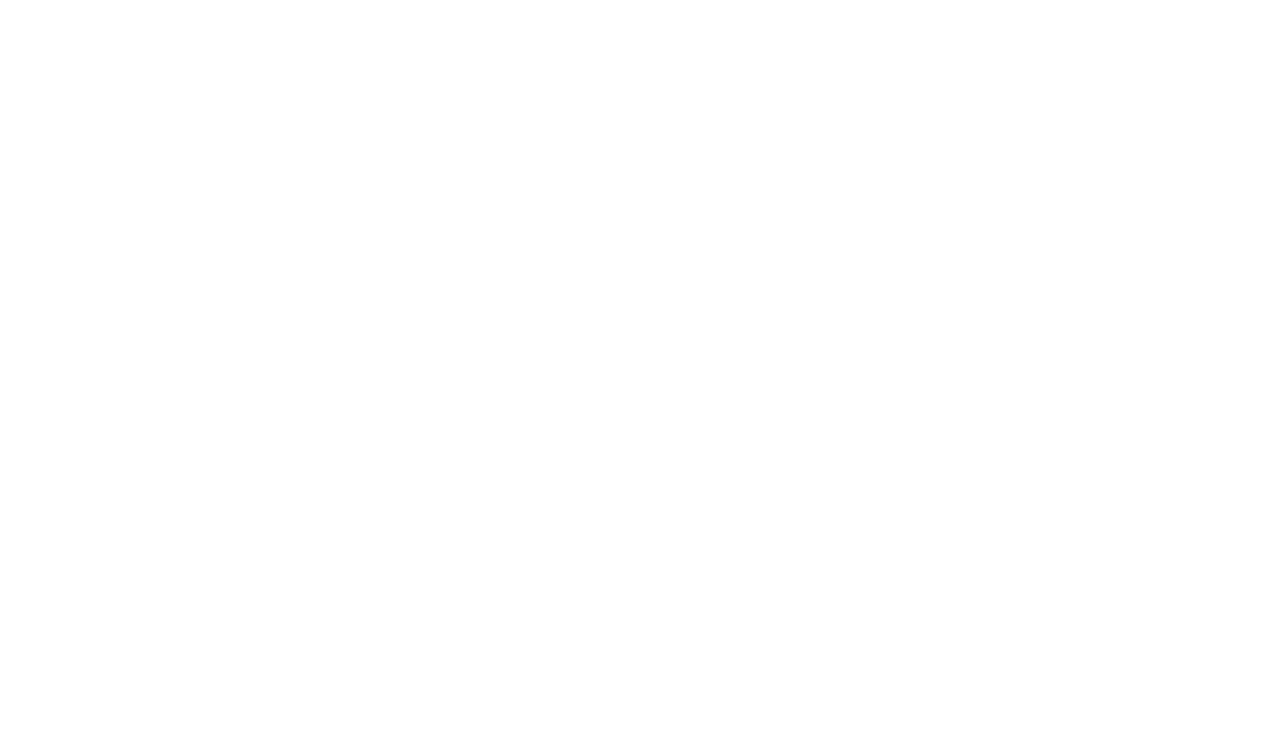
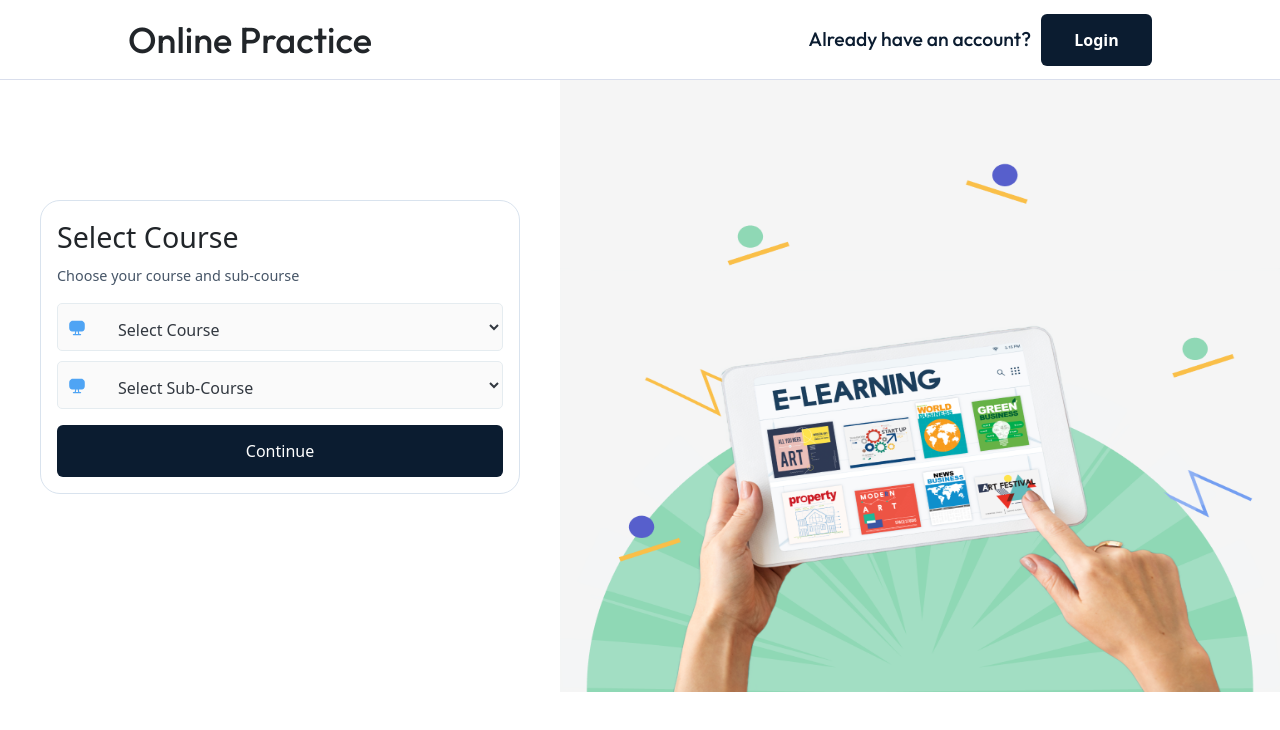
Before and after one commit to Nsingh0007/OPuser, a React (Create React App) app: page /auth/course in a window 1280 px wide. Shown: the top 730 px of the page. Built offline with nearby package versions, Linux system fonts and the light colour scheme.

Commit message:
code updates in main

```diff
--- a/src/App.js
+++ b/src/App.js
@@ -32,7 +32,7 @@
       {auth && (
         <Routes>
           <Route path="/" element={<Navigate to="/dashboard" />} />
-          <Route path="dashboard" element={<SelectInstitute />} />
+          {/* <Route path="dashboard" element={<SelectInstitute />} /> */}
           <Route path='verification' element={<Otp />} />
         </Routes>
       )}
--- /dev/null
+++ b/src/Pages/PublicPages/selectCourse.js
@@ -0,0 +1,65 @@
+import React from "react";
+import { CourseIcon } from "../../assets/icon/inputIcon";
+import img from "../../assets/images/Group33631.png";
+import CustomButton from "../../customComponents/button/customButton";
+import CustomCard from "../../customComponents/card/CustomCard";
+import Dropdown from "../../customComponents/dropdown/dropdown";
+import CardHeading from "../../customComponents/Header/cardheader";
+
+export default function SelectCourse() {
+    const onclick = () => {};
+    const options = ["Class12", "Class11", "Class10"];
+    const divCenter = {
+        display: "flex",
+        justifyContent: "center",
+        alignItems: "center",
+        width: "100%",
+        height: "90vh",
+      };
+      return (
+        <section>
+          <div className="outerflex">
+            <div className="left-flex">
+              <div className="container" style={divCenter}>
+                <CustomCard>
+                <div  className="card"  style={{ textAlign: "start", width: "100%", maxHeight: "507px", borderRadius:'20px',border: '1px solid #D9E3EE'}}
+            >
+              <div className="card-body">
+                <CardHeading text="Select Course" />
+                <p
+                className="mt-2"
+                  style={{
+                    color: " #465567",
+                    fontWeight: "400",
+                    fontSize: 'calc(6.40px + 1vmin)',
+                  }}
+                >
+                 Choose your course and sub-course
+                </p>
+                    <Dropdown
+                      // name="class"
+                      placeholder="Select Course"
+                      label="Course"
+                      option={options}
+                      lefticon={<CourseIcon />}
+                    />
+                    <Dropdown
+                      // name="class"
+                      placeholder="Select Sub-Course"
+                      label="Sub Course"
+                      option={options}
+                      lefticon={<CourseIcon />}
+                    />
+                     <div  className="mt-3">  <CustomButton title="Continue" onClick={onclick} /></div>
+
+                 </div>
+                 </div>
+                </CustomCard>
+              </div>
+            </div>
+            <img src={img} alt="" className="right-flex" />
+          </div>
+        </section>
+      );
+
+}
--- a/src/Pages/PublicPages/selectInstitute.js
+++ b/src/Pages/PublicPages/selectInstitute.js
@@ -4,6 +4,7 @@
 import CustomButton from "../../customComponents/button/customButton";
 import CustomCard from "../../customComponents/card/CustomCard";
 import Dropdown from "../../customComponents/dropdown/dropdown";
+import CardHeading from "../../customComponents/Header/cardheader";
 const onclick = () => {};
 const options = ["Class12", "Class11", "Class10"];
 
@@ -21,7 +22,20 @@
         <div className="left-flex">
           <div className="container" style={divCenter}>
             <CustomCard>
-              <form>
+            <div  className="card"  style={{ textAlign: "start", width: "100%", maxHeight: "507px", borderRadius:'20px',border: '1px solid #D9E3EE'}}
+        >
+          <div className="card-body">
+            <CardHeading text="Select Institute" />
+            <p
+            className="mt-2"
+              style={{
+                color: " #465567",
+                fontWeight: "400",
+                fontSize: 'calc(6.40px + 1vmin)',
+              }}
+            >
+              Choose your institute
+            </p>
                 <Dropdown
                   // name="class"
                   placeholder="Select Institute"
@@ -29,9 +43,10 @@
                   option={options}
                   lefticon={<InstituteIcon />}
                 />
+                 <div  className="mt-3">  <CustomButton title="Continue" onClick={onclick} /></div>
 
-                <CustomButton title="Continue" onClick={onclick} />
-              </form>
+             </div>
+             </div>
             </CustomCard>
           </div>
         </div>
--- a/src/Pages/auth/uploadPhoto/upload.js
+++ b/src/Pages/auth/uploadPhoto/upload.js
@@ -55,11 +55,12 @@
       <CustomCard>
         <div
           className="card"
-          style={{ textAlign: "center", width: "100%", maxHeight: "507px",borderRadius:'20px'}}
+          style={{ textAlign: "center", width: "100%", maxHeight: "507px",borderRadius:'20px',border: '1px solid #D9E3EE'}}
         >
           <div className="card-body">
             <CardHeading text="Upload Profile Photo" />
             <p
+             className="mt-2"
               style={{
                 color: " #465567",
                 fontWeight: "400",
@@ -143,7 +144,7 @@
                 />
               </div>
             </div>
-            <div>
+            <div className="mt-2">
               <CustomButton
                 title="Continue"
                 background={
--- a/src/assets/icon/inputIcon.js
+++ b/src/assets/icon/inputIcon.js
@@ -197,3 +197,11 @@
       </svg>
     )
 }
+export const CourseIcon = () => {
+    return (
+      <svg width="16" height="16" viewBox="0 0 16 16" fill="none" xmlns="http://www.w3.org/2000/svg">
+      <path fill-rule="evenodd" clip-rule="evenodd" d="M12.4194 0.842914C11.8947 0.80004 11.2443 0.800044 10.4264 0.800049H5.57394L5.42255 0.800058C4.6753 0.800211 4.0729 0.80272 3.58094 0.842914C3.04358 0.886818 2.58538 0.978655 2.16583 1.19243C1.48845 1.53757 0.937716 2.0883 0.592572 2.76568C0.378802 3.18523 0.286965 3.64343 0.243061 4.1808C0.200187 4.70555 0.200191 5.35597 0.200195 6.17379V6.2263L0.200205 6.37769C0.200357 7.12494 0.202866 7.72735 0.243061 8.2193C0.286965 8.75666 0.378802 9.21487 0.592572 9.63441C0.937716 10.3118 1.48845 10.8625 2.16583 11.2077C2.58538 11.4214 3.04358 11.5133 3.58094 11.5572C4.10569 11.6001 4.7561 11.6001 5.57392 11.6H6.09192L5.69192 14H4.4002C4.06882 14 3.8002 14.2687 3.8002 14.6C3.8002 14.9314 4.06882 15.2 4.4002 15.2H11.6002C11.9316 15.2 12.2002 14.9314 12.2002 14.6C12.2002 14.2687 11.9316 14 11.6002 14H10.3085L9.90847 11.6H10.4265C11.2443 11.6001 11.8947 11.6001 12.4194 11.5572C12.9568 11.5133 13.415 11.4214 13.8346 11.2077C14.5119 10.8625 15.0627 10.3118 15.4078 9.63441C15.6216 9.21487 15.7134 8.75666 15.7573 8.2193C15.8002 7.69455 15.8002 7.04414 15.8002 6.22632V6.17378C15.8002 5.35596 15.8002 4.70555 15.7573 4.1808C15.7134 3.64343 15.6216 3.18523 15.4078 2.76568C15.0627 2.0883 14.5119 1.53757 13.8346 1.19243C13.415 0.978655 12.9568 0.886818 12.4194 0.842914ZM7.30847 11.6L6.90847 14H9.09192L8.69192 11.6H7.30847Z" fill="#4FA4F4"/>
+      </svg>
+
+    )
+}
--- a/src/common/baseLayout.js
+++ b/src/common/baseLayout.js
@@ -7,6 +7,7 @@
 import ResetPage from '../Pages/auth/password/reset';
 import SignUpPage from '../Pages/auth/signup';
 import UploadPage from '../Pages/auth/uploadPhoto';
+import SelectCourse from '../Pages/PublicPages/selectCourse';
 import SelectInstitute from '../Pages/PublicPages/selectInstitute';
 import "./baseLayout.css";
 
@@ -31,6 +32,7 @@
         <Route path='reset-password' element={<ResetPage />} />
         <Route path='upload-photo' element={<UploadPage />} />
         <Route path='institute' element={<SelectInstitute />} />
+        <Route path='course' element={<SelectCourse />} />
       </Route>
     </Routes>
   )
--- a/src/customComponents/customTextInput/index.scss
+++ b/src/customComponents/customTextInput/index.scss
@@ -69,15 +69,13 @@
     }
 }
 
-select.did-floating-select {
-    -webkit-appearance: none;
-    -moz-appearance: none;
-    appearance: none;
-}
+// select.did-floating-select {
+
+// }
 
 
 select.did-floating-select::-ms-expand {
-    display: none;
+    color:  #4FA4F4;
 }
 
 select.did-floating-select:not(:active) ~ .did-floating-label {
```
